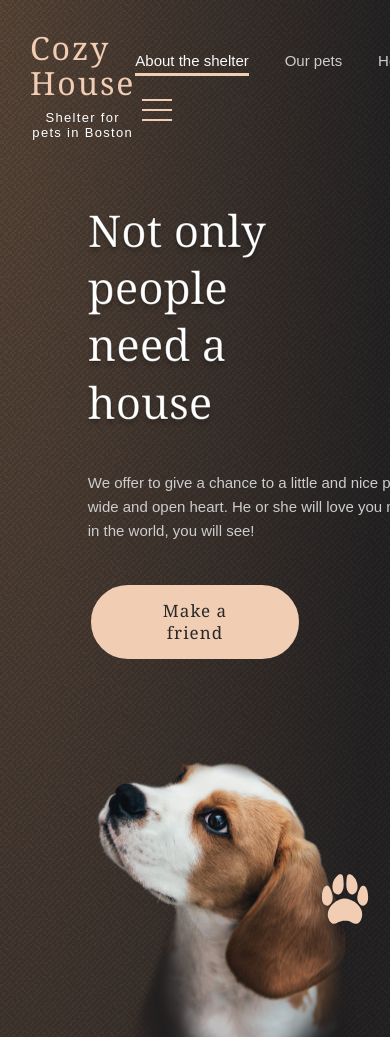
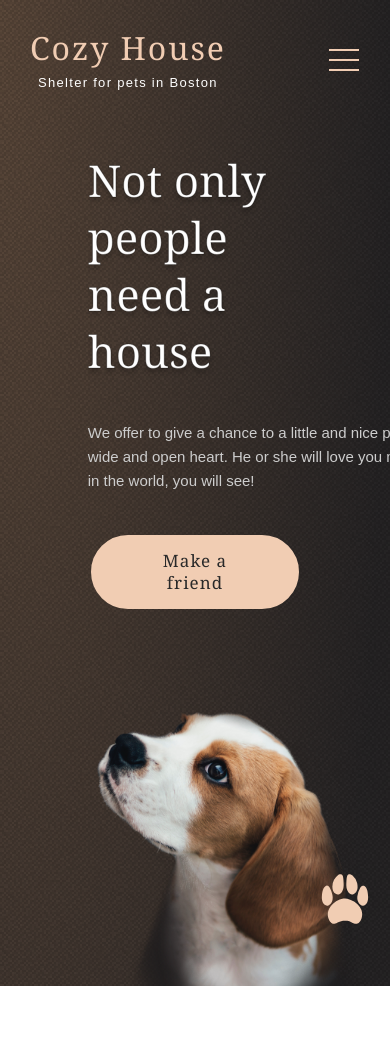
Before and after one commit to Gricyan/JS-FE-2022, a website: page shelter/index.html in a window 390 px wide. Shown: the top 1040 px of the page. Drawn offline with Linux system fonts and the light colour scheme.

Commit message:
feat: add adaptive menu for main page

```diff
--- a/shelter/index.html
+++ b/shelter/index.html
@@ -13,19 +13,11 @@
 <body>
   <div class="intro">
     <header class="header header-wrapper">
-      <div class="logo">
-        <h1 class="logo__title">Cozy House</h1>
-        <div class="logo__subtitle">Shelter for pets in Boston</div>
-      </div>
-      <div class="navigation">
-        <nav class="nav">
-          <ul class="nav__list">
-            <li class="nav__link nav__link_active"><a href="#about">About the shelter</a></li>
-            <li class="nav__link"><a href="pages/pets.html">Our pets</a></li>
-            <li class="nav__link"><a href="#help">Help the shelter</a></li>
-            <li class="nav__link"><a href="#contacts">Contacts</a></li>
-          </ul>
-        </nav>
+      <div class="header__logo-burger">
+        <div class="logo">
+          <h1 class="logo__title">Cozy House</h1>
+          <div class="logo__subtitle">Shelter for pets in Boston</div>
+        </div>
         <div class="burger-container">
           <div class="burger" id="burger-menu">
             <span class="line"></span>
@@ -33,6 +25,16 @@
             <span class="line"></span>
           </div>
         </div>
+      </div>
+      <div class="navigation">
+        <nav class="nav">
+          <ul class="nav__list">
+            <li class="nav__item"><a class="nav__link nav__link_active" href="#about">About the shelter</a></li>
+            <li class="nav__item"><a class="nav__link" href="pages/pets.html">Our pets</a></li>
+            <li class="nav__item"><a class="nav__link" href="#help">Help the shelter</a></li>
+            <li class="nav__item"><a class="nav__link" href="#contacts">Contacts</a></li>
+          </ul>
+        </nav>
       </div>
     </header>
     <section class="intro__container intro-wrapper">
--- a/shelter/js/script.js
+++ b/shelter/js/script.js
@@ -24,7 +24,7 @@ function toTopScroll() {
 /* Burger menu */
 
 const hamburger = document.querySelector('.burger')
-const nav = document.querySelector('.nav')
+const nav = document.querySelector('.navigation')
 const navLinks = document.querySelectorAll('.nav__link')
 
 
--- a/shelter/scss/components/_intro.scss
+++ b/shelter/scss/components/_intro.scss
@@ -1,6 +1,10 @@
 .intro {
   // min-height: 908px;
   background: url(../assets/img/start-bg.png), radial-gradient(100% 215.42% at 0% 0%, #5B483A 0%, #262425 100%), #211F20;
+  @include media-tablet {
+    overflow-x: hidden;
+    position: relative;
+  }
 }
 
 .intro-wrapper {
--- a/shelter/scss/components/_navigation.scss
+++ b/shelter/scss/components/_navigation.scss
@@ -1,3 +1,21 @@
+.navigation {
+  @extend %transition;
+  @include media-tablet {
+    position: absolute;
+    width: calc(100% - 20px);
+    min-width: 320px;
+    min-height: 823px;
+    right: 0;
+    top: 0;
+    padding-top: 250px;
+    background-color: $color-dark-3xl;
+    transform: translateX(1000px);
+    &.nav__link_active {
+      transform: translateX(0);
+    }
+  }
+}
+
 .nav__list {
   @include flex-box($align: flex-start);
   width: 443px;
@@ -7,6 +25,15 @@
     color: $color-dark-s;
     text-decoration: none;
     @extend %transition;
+  }
+  @include media-tablet {
+    width: 100%;
+    flex-direction: column;
+    @include font($size: 32px, $height: 51.2px, $spacing: 0);
+    >* {
+      margin: 0 auto;
+      display: inline-block;
+    }
   }
 }
 
--- a/shelter/scss/layouts/_header.scss
+++ b/shelter/scss/layouts/_header.scss
@@ -1,5 +1,16 @@
 .header {
   @include flex-box();
+  @include media-tablet {
+    flex-direction: column;
+  }
+}
+
+.header__logo-burger {
+  @include flex-box();
+  @include media-tablet {
+    width: 100%;
+    z-index: 1;
+  }
 }
 
 .header-wrapper {
```
Also changed, not shown: shelter/scss/style.css, 1 other file.
